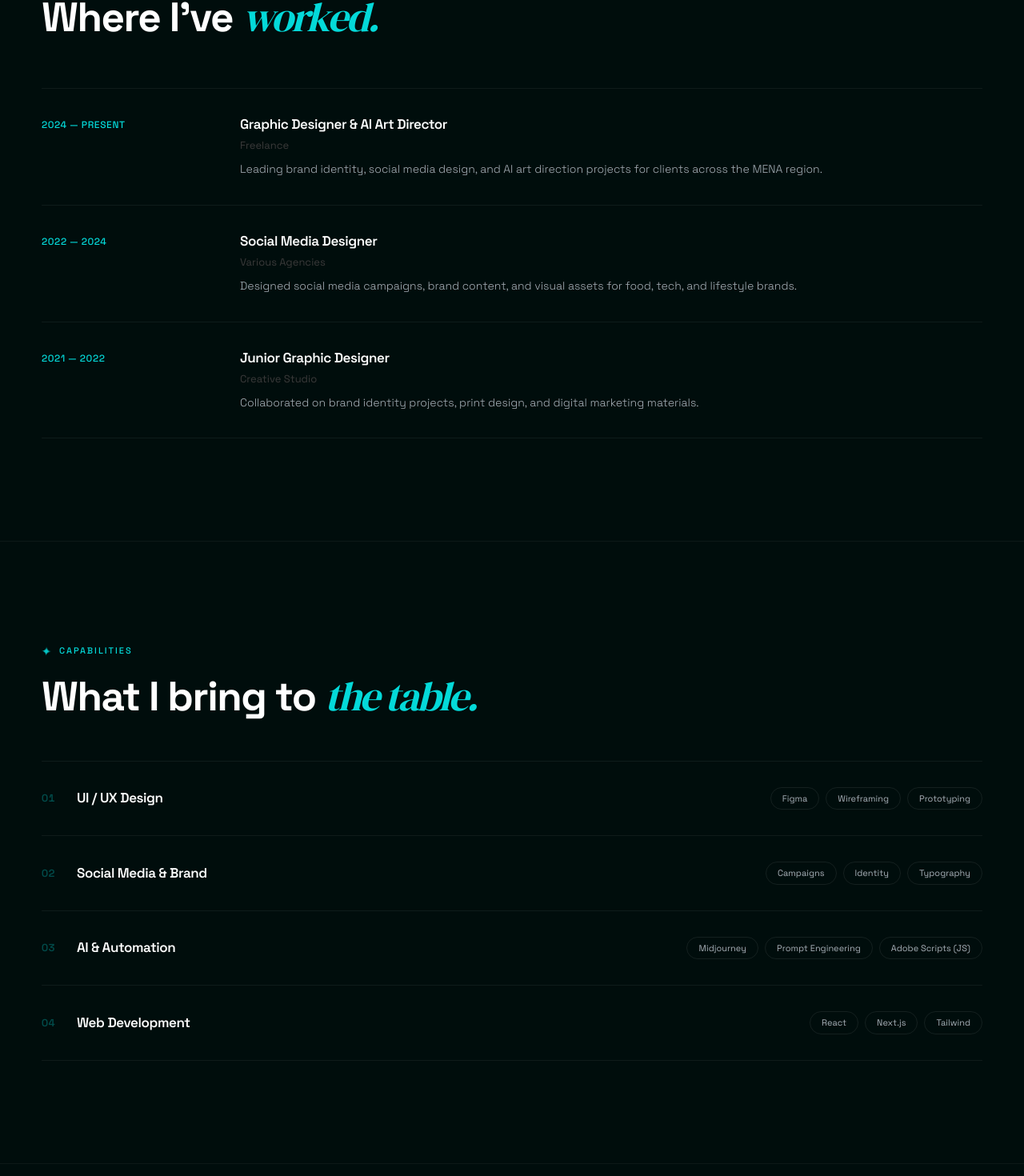
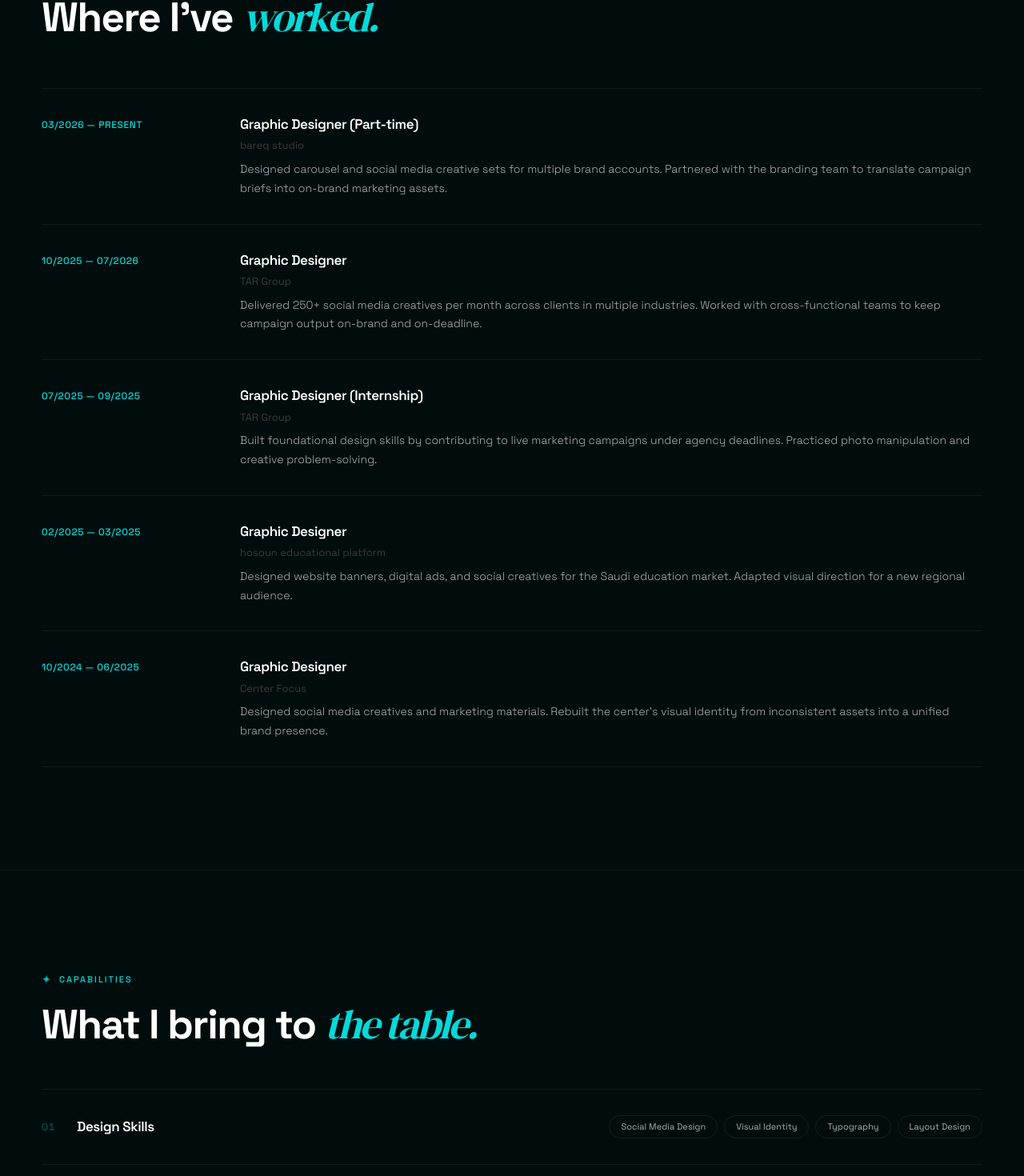
Before and after one commit to adhamosamaa/adhamoe, a Next.js app: page /about in a window 1280 px wide. Shown: the part 1275-2745 px from the top of the page at 80% size. Built offline with nearby package versions, Linux system fonts and the light colour scheme.

Commit message:
new data

```diff
--- a/src/data/about.ts
+++ b/src/data/about.ts
@@ -3,55 +3,71 @@ import type { BioParagraph, ExperienceEntry, SoftwareItem } from '@/types';
 export const aboutHeroParagraphs: BioParagraph[] = [
   {
     id: 'intro-extended',
-    text: "I'm Adham Osama, a graphic designer and AI art director based in Egypt. I specialize in transforming brand visions into strategic, visually compelling designs that communicate with clarity and purpose.",
+    text: "I'm Adham Osama, a Graphic Designer with 2+ years of experience specializing in social media design, producing high-volume creative content for brands across diverse industries.",
     boldPhrase: 'Adham Osama',
   },
   {
     id: 'approach',
-    text: 'My work sits at the intersection of traditional design craft and modern AI-assisted workflows. I believe in design that communicates, connects, and solves — not just decorates.',
-    boldPhrase: 'communicates, connects, and solves',
+    text: 'Skilled in the Adobe Creative Suite, with hands-on experience using generative AI tools for art direction and creative production.',
+    boldPhrase: 'generative AI tools',
   },
   {
     id: 'philosophy',
-    text: 'Every project starts with understanding the why. From social media campaigns to brand identities, I approach each brief with strategic thinking and intentional creativity, leveraging automation and AI to optimize the process without sacrificing quality.',
+    text: 'I am focused on building visually consistent, high-converting social media creatives tailored to each brand\'s identity.',
   },
 ];
 
 export const experience: ExperienceEntry[] = [
   {
-    id: 'freelance',
-    role: 'Graphic Designer & AI Art Director',
-    company: 'Freelance',
-    period: '2024 — Present',
+    id: 'bareq',
+    role: 'Graphic Designer (Part-time)',
+    company: 'bareq studio',
+    period: '03/2026 — Present',
     description:
-      'Leading brand identity, social media design, and AI art direction projects for clients across the MENA region.',
+      'Designed carousel and social media creative sets for multiple brand accounts. Partnered with the branding team to translate campaign briefs into on-brand marketing assets.',
   },
   {
-    id: 'social-media',
-    role: 'Social Media Designer',
-    company: 'Various Agencies',
-    period: '2022 — 2024',
+    id: 'tar-group',
+    role: 'Graphic Designer',
+    company: 'TAR Group',
+    period: '10/2025 — 07/2026',
     description:
-      'Designed social media campaigns, brand content, and visual assets for food, tech, and lifestyle brands.',
+      'Delivered 250+ social media creatives per month across clients in multiple industries. Worked with cross-functional teams to keep campaign output on-brand and on-deadline.',
   },
   {
-    id: 'junior',
-    role: 'Junior Graphic Designer',
-    company: 'Creative Studio',
-    period: '2021 — 2022',
+    id: 'tar-group-intern',
+    role: 'Graphic Designer (Internship)',
+    company: 'TAR Group',
+    period: '07/2025 — 09/2025',
     description:
-      'Collaborated on brand identity projects, print design, and digital marketing materials.',
+      'Built foundational design skills by contributing to live marketing campaigns under agency deadlines. Practiced photo manipulation and creative problem-solving.',
+  },
+  {
+    id: 'hosoun',
+    role: 'Graphic Designer',
+    company: 'hosoun educational platform',
+    period: '02/2025 — 03/2025',
+    description:
+      'Designed website banners, digital ads, and social creatives for the Saudi education market. Adapted visual direction for a new regional audience.',
+  },
+  {
+    id: 'center-focus',
+    role: 'Graphic Designer',
+    company: 'Center Focus',
+    period: '10/2024 — 06/2025',
+    description:
+      'Designed social media creatives and marketing materials. Rebuilt the center\'s visual identity from inconsistent assets into a unified brand presence.',
   },
 ];
 
 export const softwareList: SoftwareItem[] = [
+  { id: 'photoshop', name: 'Adobe Photoshop', category: 'Design' },
   { id: 'illustrator', name: 'Adobe Illustrator', category: 'Design' },
-  { id: 'photoshop', name: 'Adobe Photoshop', category: 'Design' },
   { id: 'indesign', name: 'Adobe InDesign', category: 'Design' },
-  { id: 'after-effects', name: 'After Effects', category: 'Motion' },
-  { id: 'premiere', name: 'Premiere Pro', category: 'Motion' },
-  { id: 'figma', name: 'Figma', category: 'Design' },
-  { id: 'midjourney', name: 'Midjourney', category: 'AI' },
-  { id: 'vscode', name: 'VS Code', category: 'Development' },
-  { id: 'nextjs', name: 'Next.js', category: 'Development' },
+  { id: 'after-effects', name: 'After Effects', category: 'Design' },
+  { id: 'premiere', name: 'Premiere Pro', category: 'Design' },
+  { id: 'chatgpt', name: 'ChatGPT', category: 'AI Tools' },
+  { id: 'adobe-firefly', name: 'Adobe Firefly', category: 'AI Tools' },
+  { id: 'claude', name: 'Claude', category: 'AI Tools' },
+  { id: 'gemini', name: 'Gemini', category: 'AI Tools' },
 ];
--- a/src/data/settings.ts
+++ b/src/data/settings.ts
@@ -6,17 +6,17 @@ export const siteSettings: SiteSettings = {
   heroHeadline: ['Visual stories', 'crafted with'],
   heroHighlight: 'intention.',
   heroDescription:
-    'I help brands communicate clearly through strategy-driven design, automation, and AI-assisted workflows.',
+    'Graphic Designer with 2+ years of experience specializing in social media design and creative content production.',
   aboutParagraphs: [
     {
       id: 'intro',
-      text: "I'm Adham, a graphic designer based in Egypt. I specialize in Social Media Design, bridging the gap between aesthetics",
+      text: "I'm Adham, a Graphic Designer with 2+ years of experience specializing in social media design, producing high-volume creative content.",
       boldPhrase: 'Adham',
     },
     {
       id: 'philosophy',
-      text: 'I believe great design is not just about how it looks, but how it communicates, connects, and solves real problems—often leveraging automation and AI to optimize the creative process.',
-      boldPhrase: 'communicates, connects, and solves',
+      text: "Focused on building visually consistent, high-converting social media creatives tailored to each brand's identity, leveraging both traditional tools and generative AI.",
+      boldPhrase: 'visually consistent, high-converting social media creatives',
     },
   ],
   contactHeadline: 'Got a project',
--- a/src/data/skills.ts
+++ b/src/data/skills.ts
@@ -1,13 +1,8 @@
 import type { SkillRowData } from '@/types';
 
 export const skills: SkillRowData[] = [
-  { id: 'ui-ux', number: '01', name: 'UI / UX Design', tags: ['Figma', 'Wireframing', 'Prototyping'] },
-  { id: 'social-brand', number: '02', name: 'Social Media & Brand', tags: ['Campaigns', 'Identity', 'Typography'] },
-  {
-    id: 'ai-automation',
-    number: '03',
-    name: 'AI & Automation',
-    tags: ['Midjourney', 'Prompt Engineering', 'Adobe Scripts (JS)'],
-  },
-  { id: 'web-dev', number: '04', name: 'Web Development', tags: ['React', 'Next.js', 'Tailwind'] },
+  { id: 'design-skills', number: '01', name: 'Design Skills', tags: ['Social Media Design', 'Visual Identity', 'Typography', 'Layout Design'] },
+  { id: 'adobe-suite', number: '02', name: 'Adobe Creative Suite', tags: ['Photoshop', 'Illustrator', 'InDesign', 'After Effects', 'Premiere Pro'] },
+  { id: 'ai-tools', number: '03', name: 'AI Tools', tags: ['ChatGPT', 'Adobe Firefly', 'Claude', 'Gemini'] },
+  { id: 'soft-skills', number: '04', name: 'Soft Skills', tags: ['Communication', 'Teamwork', 'Problem Solving'] },
 ];
```
